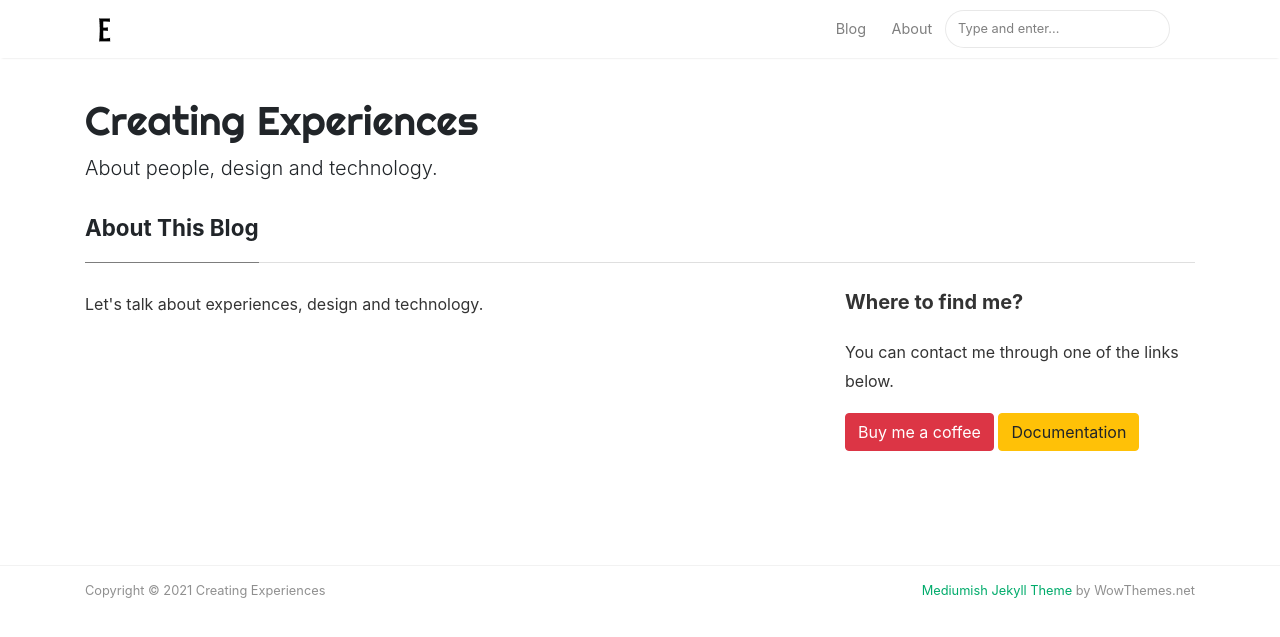
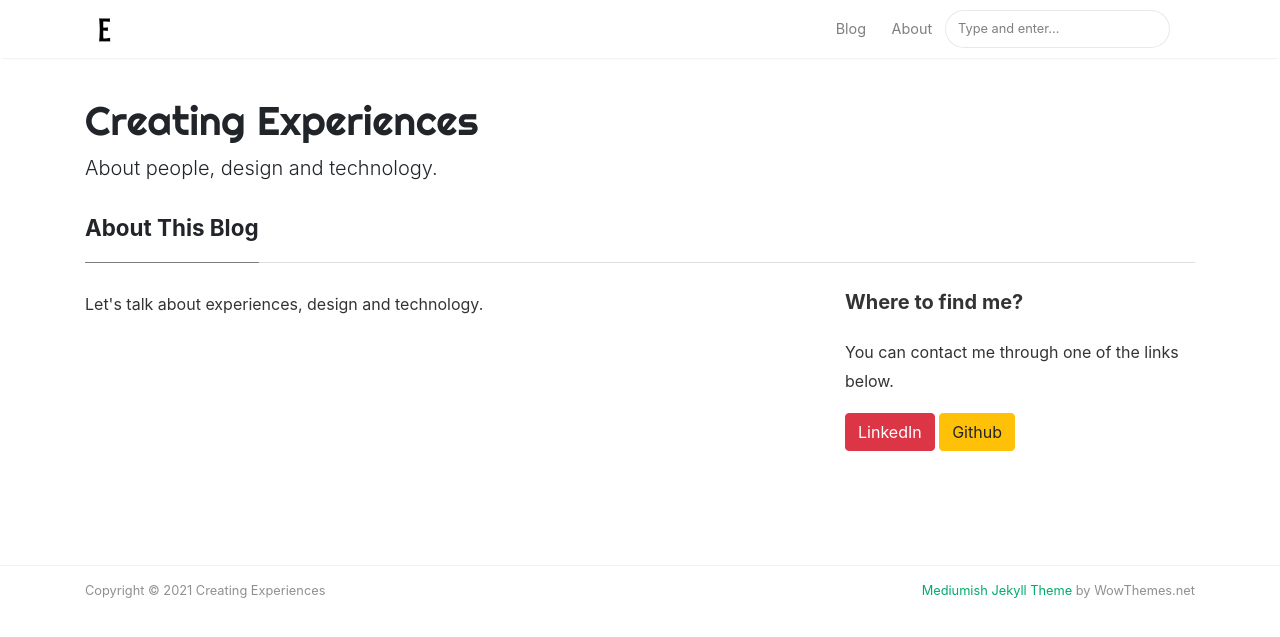
Before and after one commit to intaschi/intaschi.github.io, a Jekyll site: the page built from _pages/about.md, in a window 1280 px wide. Shown: the top 637 px of the page. Built offline with Jekyll 4.4.1, drawn with Linux system fonts in a browser that asks for light colours; nearby versions of some CDN libraries.

Commit message:
final changes

```diff
--- a/_pages/about.md
+++ b/_pages/about.md
@@ -20,7 +20,7 @@ comments: false
 
 <p>You can contact me through one of the links below.</p>
 
-<a target="_blank" href="https://www.wowthemes.net/donate/" class="btn btn-danger">Buy me a coffee</a> <a target="_blank" href="https://bootstrapstarter.com/bootstrap-templates/template-mediumish-bootstrap-jekyll/" class="btn btn-warning">Documentation</a>
+<a target="_blank" href="https://www.linkedin.com/in/caroline-intaschi/" class="btn btn-danger">LinkedIn</a> <a target="_blank" href="https://github.com/intaschi" class="btn btn-warning">Github</a>
 
 </div>
 </div>
```
Also changed, not shown: _posts/2018-01-11-quick-start-guide.md (+1 -1 lines).
